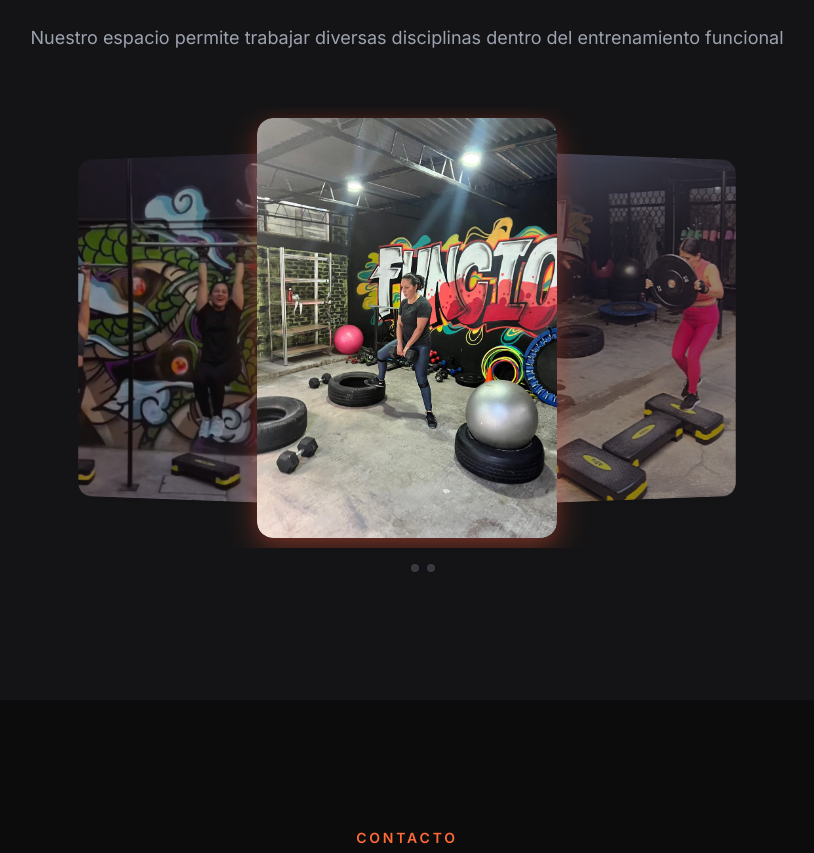
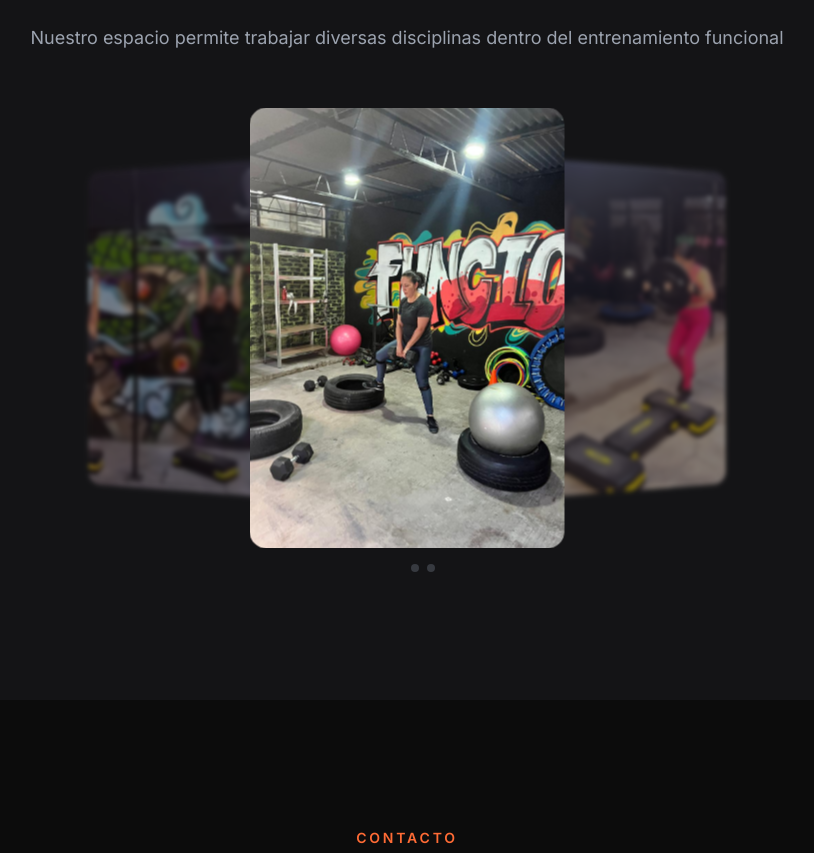
Before and after one commit to CarlosBautistaDev/kamehouse, a Next.js app: page / in a window 1280 px wide. Shown: the part 5983-6836 px from the top of the page, without its empty margins (233-1047 px from the left). Built offline with nearby package versions, Linux system fonts and the light colour scheme.

Commit message:
style: remove shadows, add 3D depth + blur on side cards + ring glow on active

```diff
--- a/src/components/sections/ComingSoon.tsx
+++ b/src/components/sections/ComingSoon.tsx
@@ -115,10 +115,11 @@ export function ComingSoon() {
     const dragShift = isActive ? dragDelta * 0.25 : 0;
 
     const tx = offset * SIDE_OFFSET + dragShift;
-    const sc = isActive ? 1 : 0.82;
-    const op = Math.abs(offset) > 1 ? 0 : isActive ? 1 : 0.55;
-    const ry = offset * 8;
+    const sc = isActive ? 1.05 : 0.78;
+    const op = Math.abs(offset) > 1 ? 0 : isActive ? 1 : 0.5;
+    const ry = offset * 12;
     const z = isActive ? 3 : 1;
+    const blurPx = isActive ? 0 : 3;
 
     return {
       position: "absolute",
@@ -128,14 +129,12 @@ export function ComingSoon() {
       marginLeft: -CARD_W / 2,
       marginTop: -CARD_H / 2,
       height: CARD_H,
-      transform: `translateX(${tx}px) scale(${sc}) perspective(800px) rotateY(${ry}deg)`,
+      transform: `translateX(${tx}px) scale(${sc}) perspective(600px) rotateY(${ry}deg)`,
       zIndex: z,
       opacity: op,
-      boxShadow: isActive
-        ? "0 12px 35px rgba(255, 107, 53, 0.3), 0 4px 16px rgba(230, 57, 70, 0.2)"
-        : "0 6px 16px rgba(0,0,0,0.15)",
+      filter: blurPx > 0 ? `blur(${blurPx}px)` : "none",
       transition: dragging.current ? "none" : "all 0.8s cubic-bezier(0.25, 0.46, 0.45, 0.94)",
-      willChange: "transform, opacity",
+      willChange: "transform, opacity, filter",
       pointerEvents: isActive ? "auto" : "none",
     };
   };
--- a/src/components/ui/ServiceCarousel.tsx
+++ b/src/components/ui/ServiceCarousel.tsx
@@ -136,10 +136,11 @@ export function ServiceCarousel({ services }: ServiceCarouselProps) {
     const dragShift = isActive ? dragDelta * 0.25 : 0;
 
     const tx = offset * SIDE_OFFSET + dragShift;
-    const sc = isActive ? 1 : 0.82;
-    const op = Math.abs(offset) > 1 ? 0 : isActive ? 1 : 0.55;
-    const ry = offset * 8; // left card rotates left, right rotates right
+    const sc = isActive ? 1.05 : 0.78;
+    const op = Math.abs(offset) > 1 ? 0 : isActive ? 1 : 0.5;
+    const ry = offset * 12;
     const z = isActive ? 3 : 1;
+    const blurPx = isActive ? 0 : 3;
 
     return {
       position: "absolute",
@@ -149,14 +150,12 @@ export function ServiceCarousel({ services }: ServiceCarouselProps) {
       marginLeft: -CARD_W / 2,
       marginTop: -CARD_H / 2,
       height: CARD_H,
-      transform: `translateX(${tx}px) scale(${sc}) perspective(800px) rotateY(${ry}deg)`,
+      transform: `translateX(${tx}px) scale(${sc}) perspective(600px) rotateY(${ry}deg)`,
       zIndex: z,
       opacity: op,
-      boxShadow: isActive
-        ? "0 12px 35px rgba(200, 200, 210, 0.35), 0 4px 16px rgba(180, 180, 190, 0.25)"
-        : "0 6px 16px rgba(0,0,0,0.15)",
+      filter: blurPx > 0 ? `blur(${blurPx}px)` : "none",
       transition: dragging.current ? "none" : "all 0.8s cubic-bezier(0.25, 0.46, 0.45, 0.94)",
-      willChange: "transform, opacity",
+      willChange: "transform, opacity, filter",
       pointerEvents: isActive ? "auto" : "none",
     };
   };
@@ -179,7 +178,7 @@ export function ServiceCarousel({ services }: ServiceCarouselProps) {
           <div
             key={service.id}
             style={getStyle(index)}
-            className="rounded-3xl overflow-hidden shadow-2xl"
+            className="rounded-3xl overflow-hidden ring-1 ring-white/20"
           >
             <div className="relative w-full h-full">
               <Image
```
